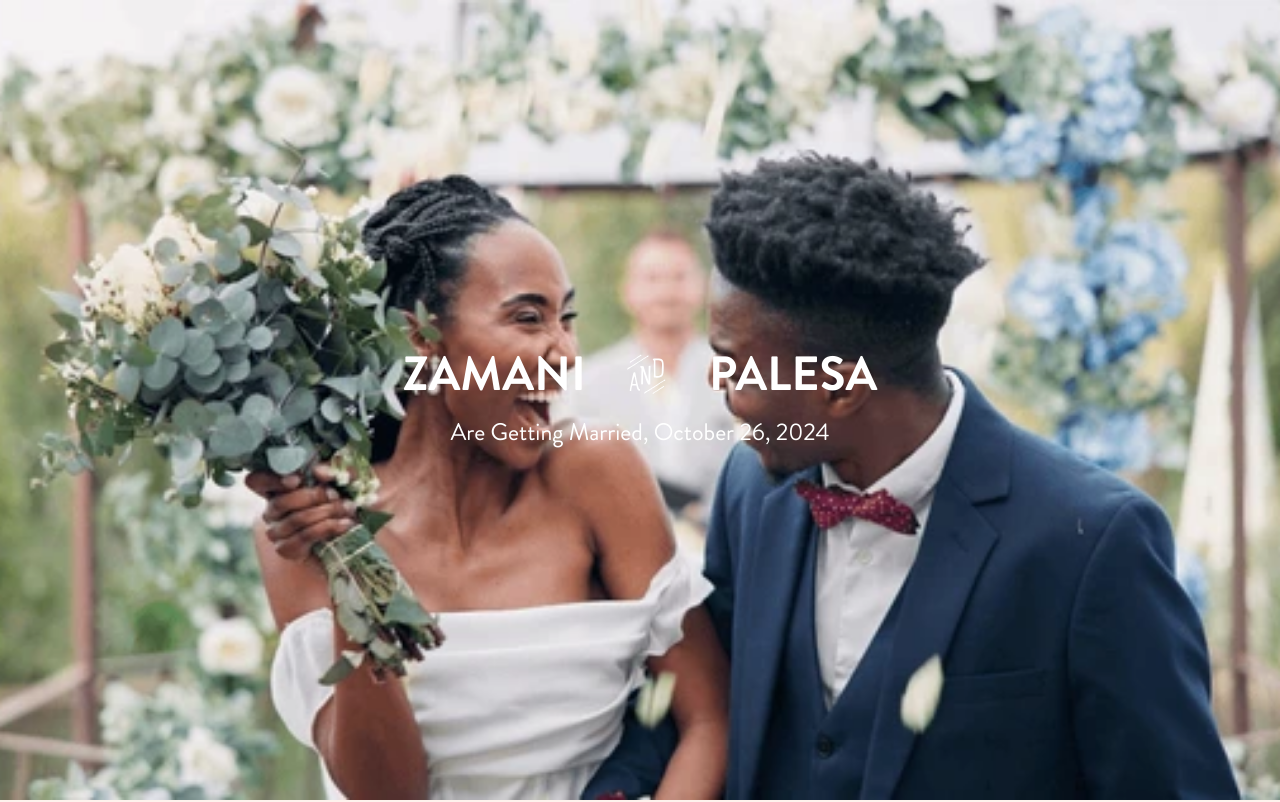
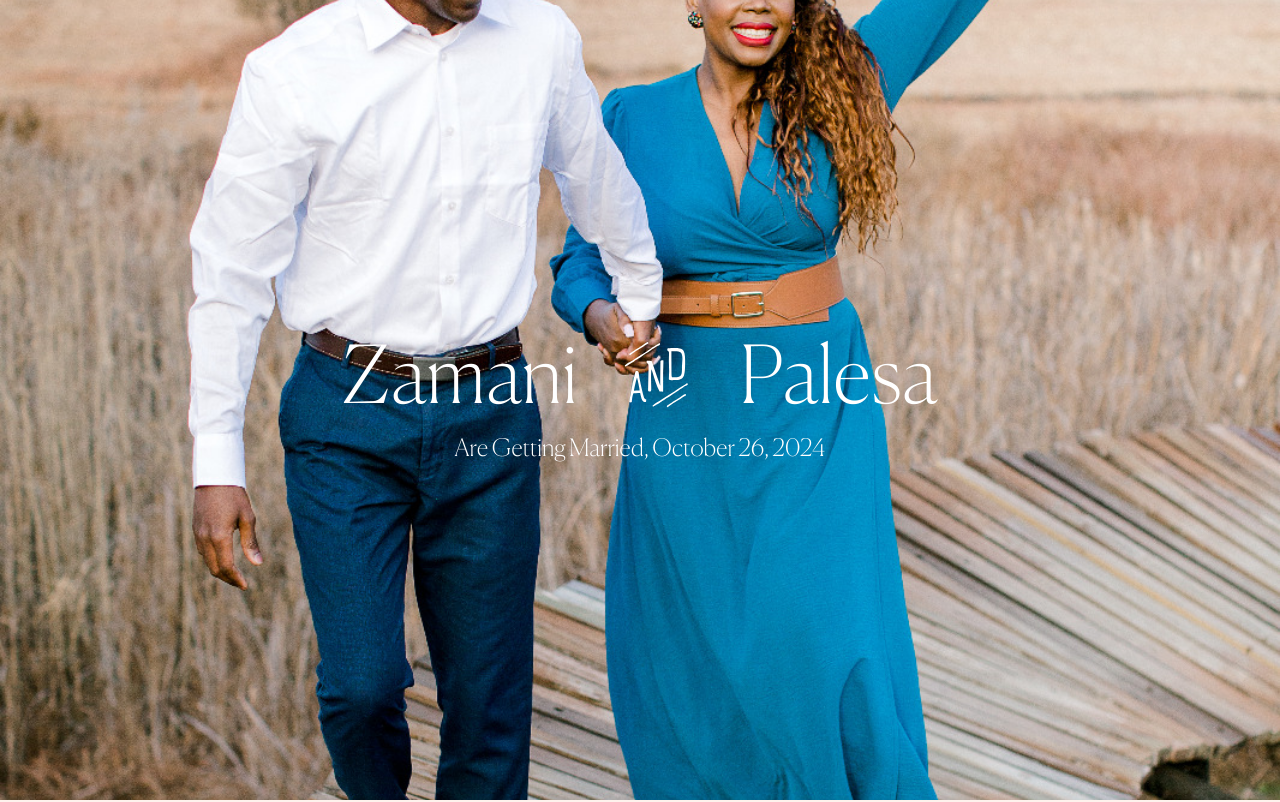
Before and after one commit to Psyfo/khumalo-wedding, a Next.js app: page / in a window 1280 px wide. Shown: the top 802 px of the page. Built offline with nearby package versions, Linux system fonts and the light colour scheme; a web font is replaced by a local one.

Commit message:
Refactor Header component to improve animation and typography

```diff
--- a/src/app/Header/Header.tsx
+++ b/src/app/Header/Header.tsx
@@ -6,17 +6,25 @@ import { motion } from 'framer-motion';
 const Header = () => {
   // Animation variants for the background
   const backgroundVariants = {
-    hidden: { y: '100%' }, // Start from below the screen
-    visible: { y: '0%', transition: { duration: 1 } }, // Slide up to its position
+    hidden: { y: '100%', opacity: 0 }, // Start from below the screen
+    visible: { y: '0%', opacity: 1, transition: { duration: 1.2 } }, // Slide up to its position
   };
 
   // Animation variants for text
+  const headingVariants = {
+    hidden: { opacity: 0, y: 50 }, // Start below the screen with opacity 0
+    visible: () => ({
+      opacity: 1,
+      y: 0,
+      transition: { delay: 0.8, duration: 0.9 }, // Adding extra delay
+    }),
+  };
   const textVariants = {
-    hidden: { opacity: 0, y: 50 }, // Start below the screen with opacity 0
+    hidden: { opacity: 0, y: 0 }, // Start below the screen with opacity 0
     visible: (i: number) => ({
       opacity: 1,
       y: 0,
-      transition: { delay: i * 0.3 + 0.5, duration: 0.5 }, // Adding extra delay
+      transition: { delay: i * 1 + 0.5, duration: 0.9 }, // Adding extra delay
     }),
   };
 
@@ -28,7 +36,7 @@ const Header = () => {
         animate='visible'
         variants={backgroundVariants}
         className='absolute top-0 left-0 w-full h-full bg-cover bg-center'
-        style={{ backgroundImage: "url('/images/header/header.webp')" }}
+        style={{ backgroundImage: "url('/images/header/header.jpg')" }}
       />
 
       {/* Text Container */}
@@ -36,16 +44,16 @@ const Header = () => {
         <motion.h1
           initial='hidden'
           animate='visible'
-          variants={textVariants}
+          variants={headingVariants}
           custom={0} // Index for delay
-          className='text-[2rem] md:text-[3rem] font-brandon font-bold text-white text-center leading-none uppercase flex gap-4 lg:gap-8'
+          className='text-[4.5rem] md:text-[5rem] font-canela font-thin text-white text-center leading-none capitalize flex flex-col lg:flex-row gap-4 lg:gap-8'
         >
           <span>Zamani</span>
           <Image
             src='/images/header/and.svg'
             width='100'
             height='100'
-            className='w-auto h-[2rem] md:h-[3rem]'
+            className='w-auto h-[4rem] md:h-[5rem]'
             alt='And'
           />
           <span>Palesa</span>
@@ -56,7 +64,7 @@ const Header = () => {
           animate='visible'
           variants={textVariants}
           custom={1} // Index for delay
-          className='text-[1.1rem] md:text-[1.5rem] text-white text-center font-brandon mt-4'
+          className='text-[1.3rem] md:text-[1.5rem] text-white text-center font-canela font-thin mt-4'
         >
           Are Getting Married, October 26, 2024
         </motion.p>
```
Also changed, not shown: public/images/header/header.jpg, public/images/header/header2.jpg (added).
